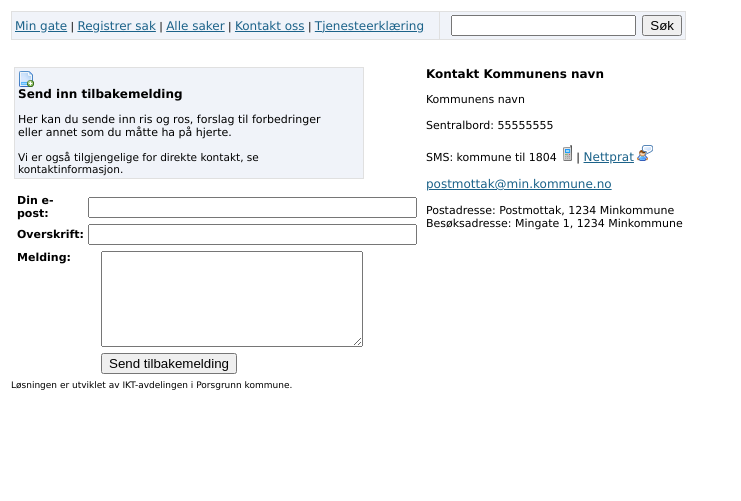
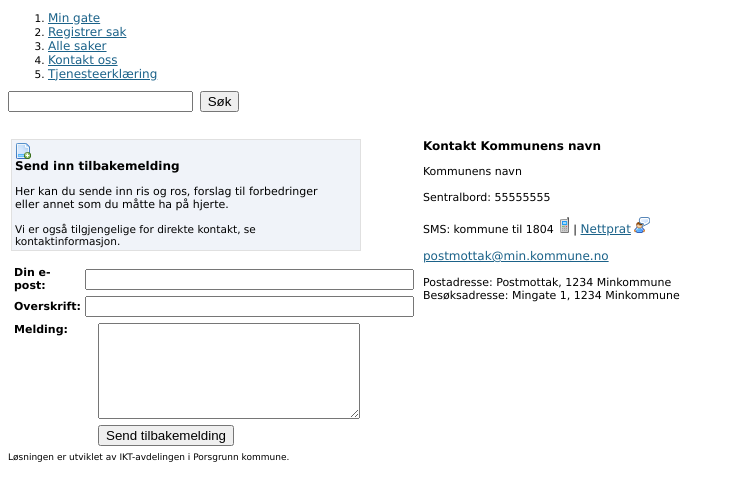
Before and after one commit to AudunWangen/MinGate, a PHP site: page /kontakt.php in a window 1280 px wide. Shown: the top 501 px of the page, without its empty margins (0-741 px from the left). Run offline with PHP 8.4, Linux system fonts and the light colour scheme; some libraries are stand-ins or nearby versions.

Commit message:
Modified header.php

```diff
--- a/inc/header.php
+++ b/inc/header.php
@@ -219,17 +219,16 @@ function checkform ( form )
 </head>
 
 <body>
+<div id="main">
+<ol>
+	<li><a href="index.php">Min gate</a></li>
+	<li><a href="meldinn.php">Registrer sak</a></li>
+	<li><a href="visalle.php">Alle saker</a></li>
+	<li><a href="kontakt.php">Kontakt oss</a></li>
+	<li><a href="forventninger.php">Tjenesteerklæring</a></li>
+</ol>
 
-<!-- Tabell som favner hele siden -->
-<table align="left" width="675">
-<tr>
-	<td>
-<!-- Tabell for topplinker -->
-<table width="100%" bgcolor="#E0E0E0" border="0" cellpadding="3" cellspacing="1">
-<tr height="20">
-<td bgcolor="#f0f3f9"> <a href="index.php">Min gate</a> | <a href="meldinn.php">Registrer sak</a> | <a href="visalle.php">Alle saker</a> | <a href="kontakt.php">Kontakt oss</a> | <a href="forventninger.php">Tjenesteerklæring</a></td><td bgcolor="#f0f3f9" align="right"> <form action="sok.php" method="post" name="søk">
+<form action="sok.php" method="post" name="søk">
 <input type="text" name="streng" size="20" />&nbsp;
 <input type="submit" value="Søk" class="normalbold" />
-</form> </td>
-</tr>
-</table>
+</form>
```
